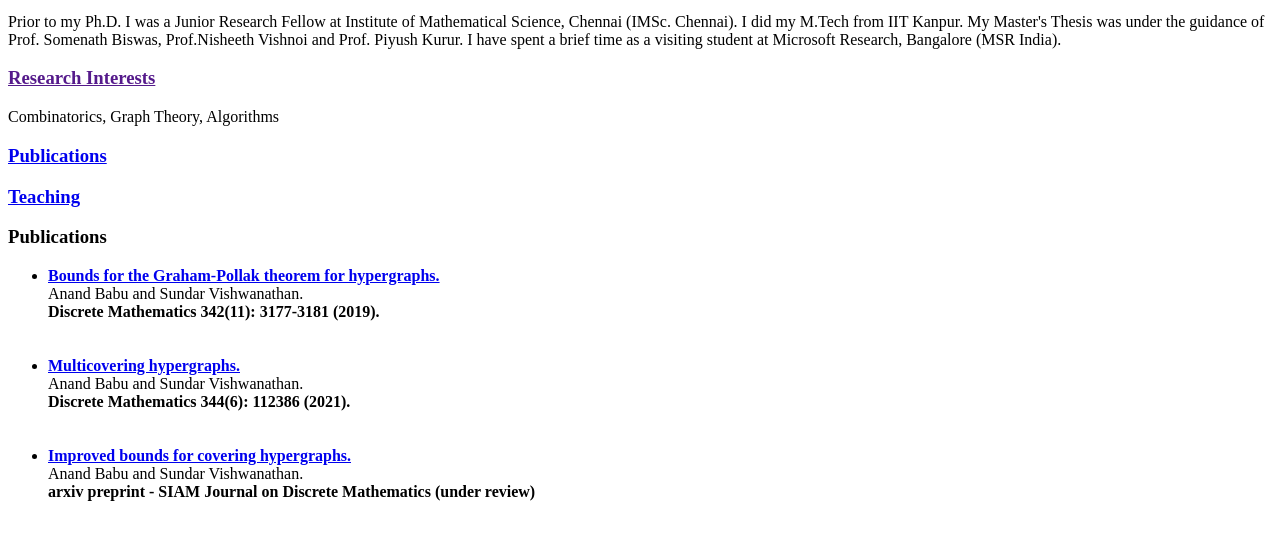
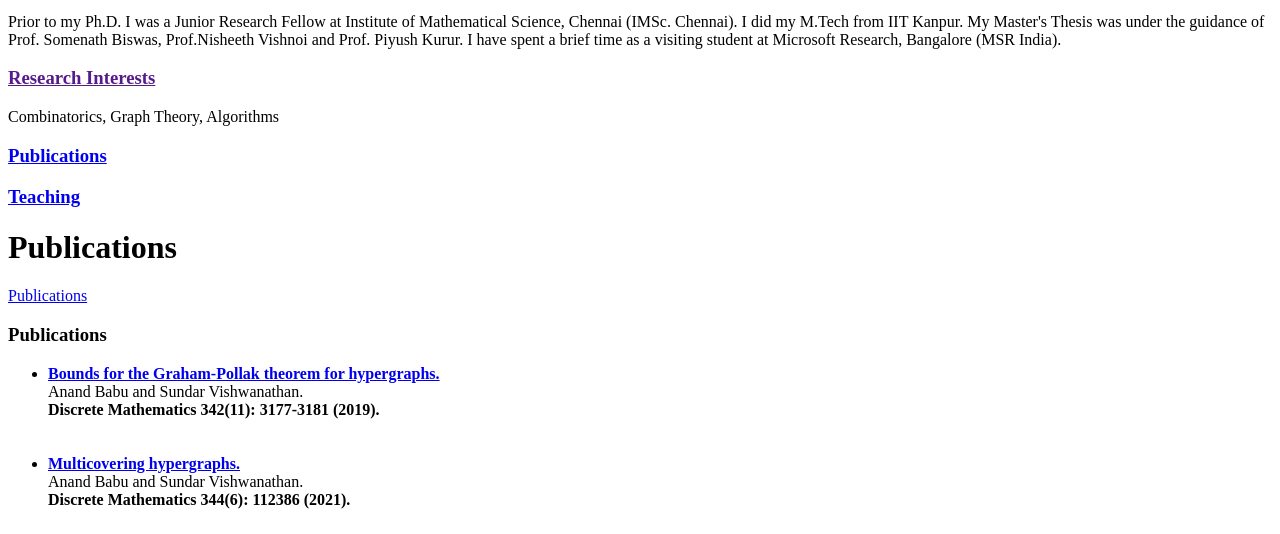
Before and after one commit to anandbabunb1/anandbabunb1.github.io, a plain HTML site: page index.html in a window 1280 px wide. Shown: the part 539-1073 px from the top of the page. Drawn offline with Linux system fonts and the light colour scheme.

Commit message:
Update index.html

```diff
--- a/index.html
+++ b/index.html
@@ -43,7 +43,8 @@ Combinatorics, Graph Theory, Algorithms
 		<td style="background-color: white;">
             <h3><b><strong><a href="#Teaching">Teaching</a></strong></b></h3>
         </td>
-
+		  <h1> Publications </h1>
+	<a href="https://scholar.google.de/citations?user=3PHhwFwAAAAJ&hl=en">Publications</a>
 		  <h3>Publications<a name="Publications" id="Publications"></a> </h3>
     <strong></strong>
     <ul>
```
